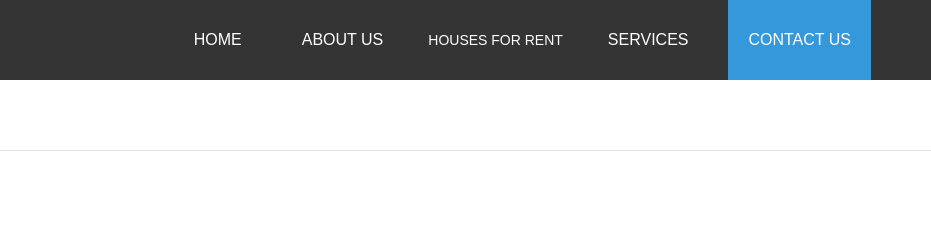
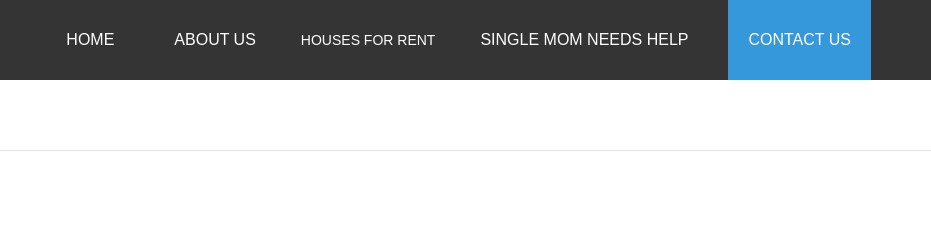
Before and after one commit to wwwbugsyh/amare-it, a plain HTML site: page contact-us.html in a window 1280 px wide. Shown: the top 238 px of the page, 349-1280 px from the left. Drawn offline with Linux system fonts and the light colour scheme.

Commit message:
Update contact-us.html

```diff
--- a/contact-us.html
+++ b/contact-us.html
@@ -74,7 +74,7 @@ contact
 <li class="ttr_menu_items_parent dropdown"><a href="https://ygl.is/daniel-aschale-2"ttr_menu_items_parent_link"><span class="menuchildicon"></span>HOUSES FOR RENT</a>
 <hr class ="horiz_separator"/>
 </li>
-<li class="ttr_menu_items_parent dropdown"><a href="#" class="ttr_menu_items_parent_link"><span class="menuchildicon"></span>Services</a>
+<li class="ttr_menu_items_parent dropdown"><a href="https://gofund.me/b8e91b0f" class="ttr_menu_items_parent_link"><span class="menuchildicon"></span>SINGLE MOM NEEDS HELP</a>
 <hr class ="horiz_separator"/>
 </li>
 <li class="ttr_menu_items_parent dropdown active"><a href="contact-us.html" class="ttr_menu_items_parent_link_active"><span class="menuchildicon"></span>Contact Us</a>
```
